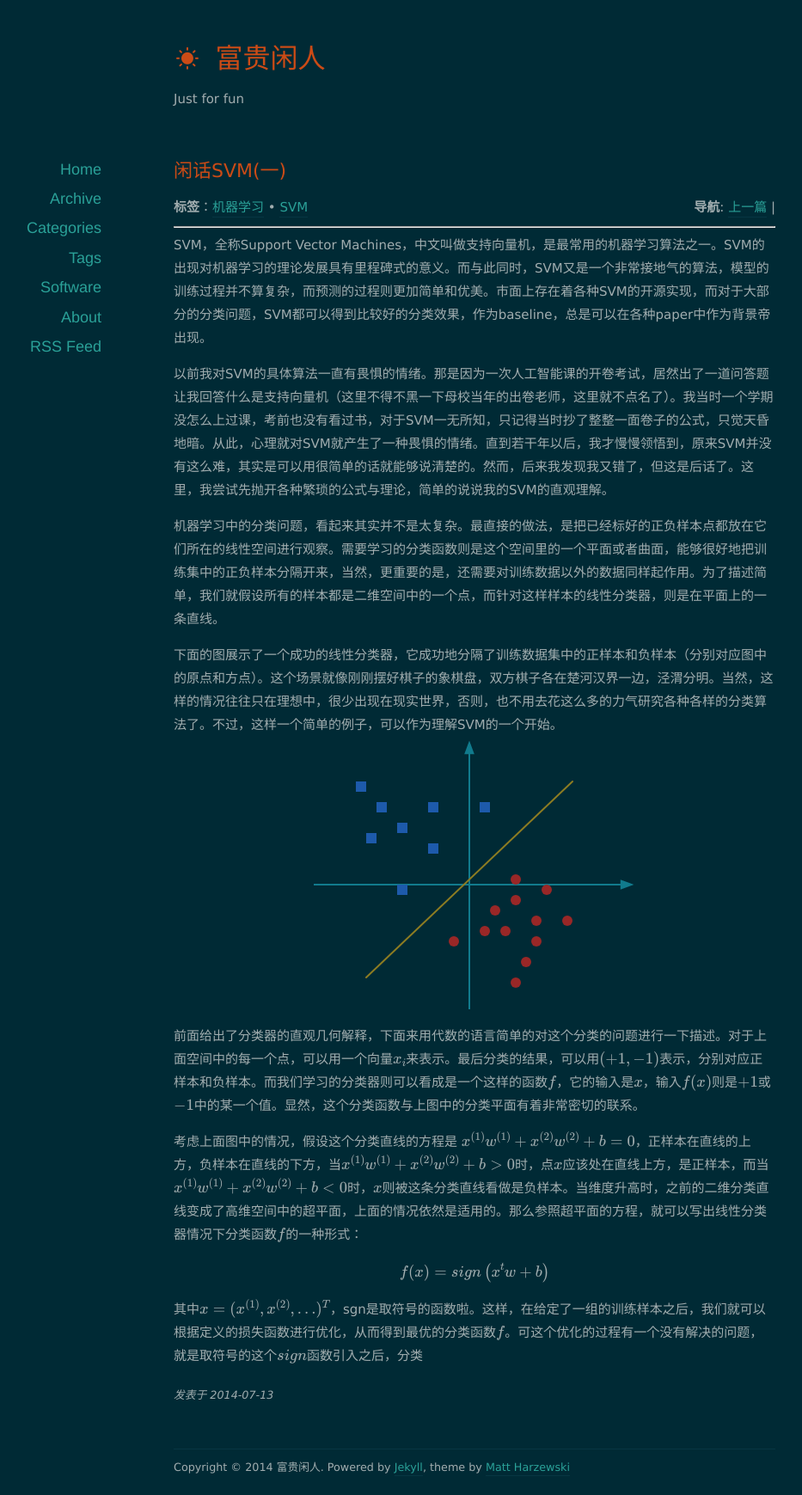
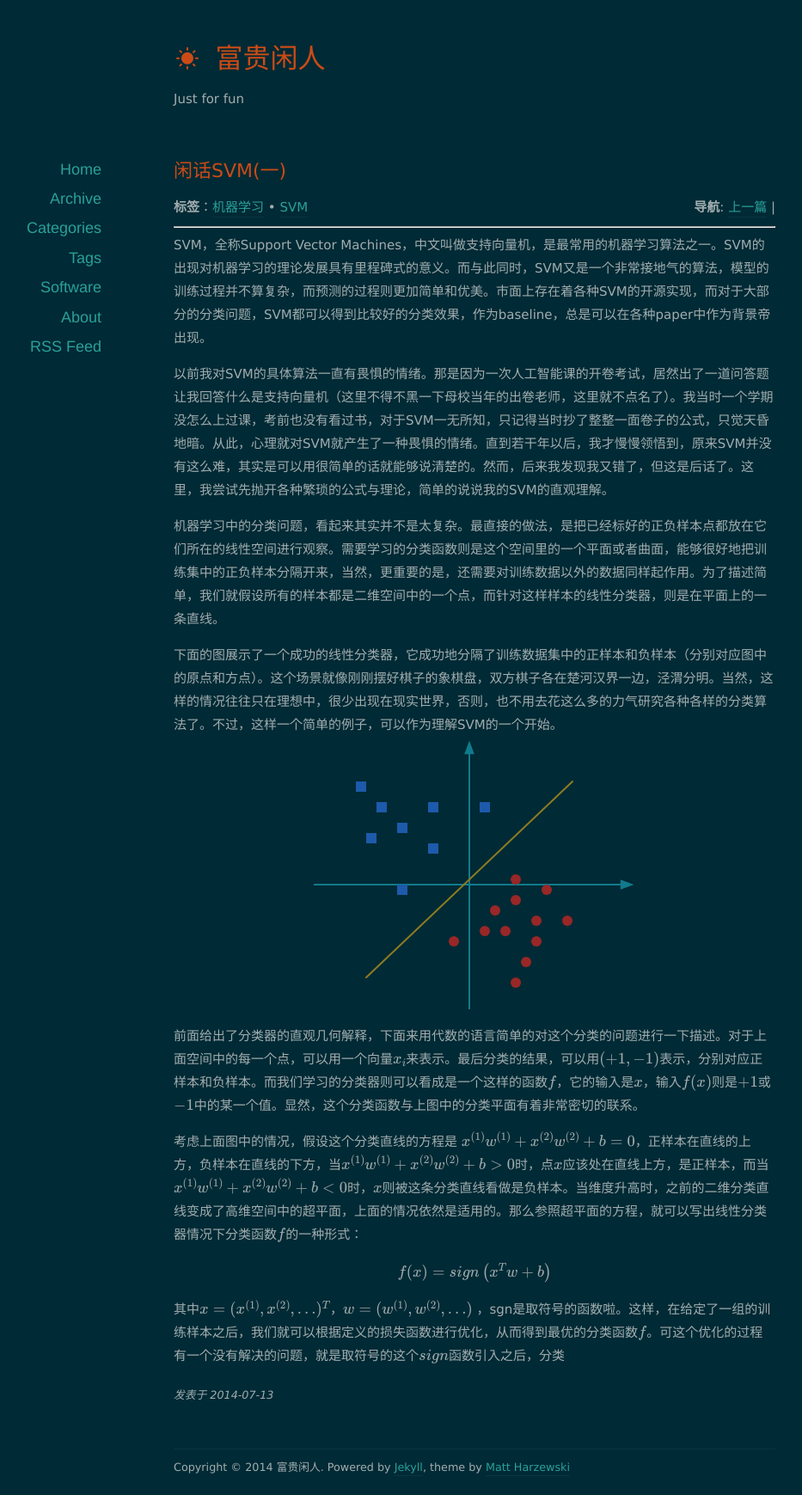
Before and after one commit to orangeprince/orangeprince.github.io, a Jekyll site: the page built from _posts/2014-07-13-svm_part1.md, in a window 1280 px wide. Shown: the whole page at 86% size, without its empty margins (88-1021 px from the left). Built offline with Jekyll 4.4.1, drawn with Linux system fonts in a browser that asks for light colours; nearby versions of some CDN libraries; formulas are drawn with MathJax 3; comment, search, counter and statistics services are not loaded.

Commit message:
modified:   _posts/2014-07-13-svm_part1.md

```diff
--- a/_posts/2014-07-13-svm_part1.md
+++ b/_posts/2014-07-13-svm_part1.md
@@ -22,8 +22,8 @@
 
 $$
 \begin{aligned}
-f(x) = sign\left(x^tw + b\right)
+f(x) = sign\left(x^Tw + b\right)
 \end{aligned}
 $$
 
-其中$$x = (x^{(1)}, x^{(2)}, \ldots) ^T $$，sgn是取符号的函数啦。这样，在给定了一组的训练样本之后，我们就可以根据定义的损失函数进行优化，从而得到最优的分类函数$$f$$。可这个优化的过程有一个没有解决的问题，就是取符号的这个$$sign$$函数引入之后，分类
+其中$$x = (x^{(1)}, x^{(2)}, \ldots) ^T $$，$$w = (w^{(1)}, w^{(2)}, \ldots)  $$ ，sgn是取符号的函数啦。这样，在给定了一组的训练样本之后，我们就可以根据定义的损失函数进行优化，从而得到最优的分类函数$$f$$。可这个优化的过程有一个没有解决的问题，就是取符号的这个$$sign$$函数引入之后，分类
```
